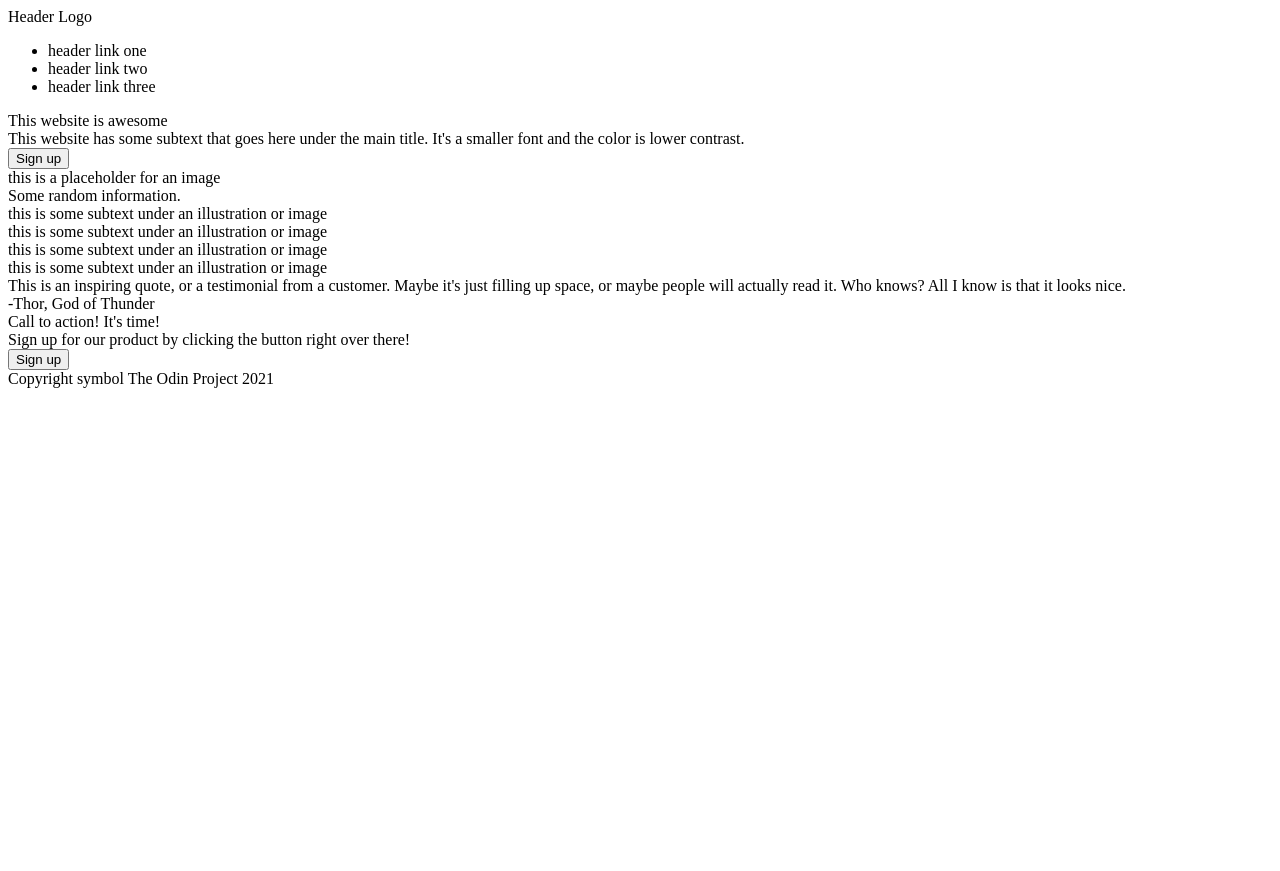
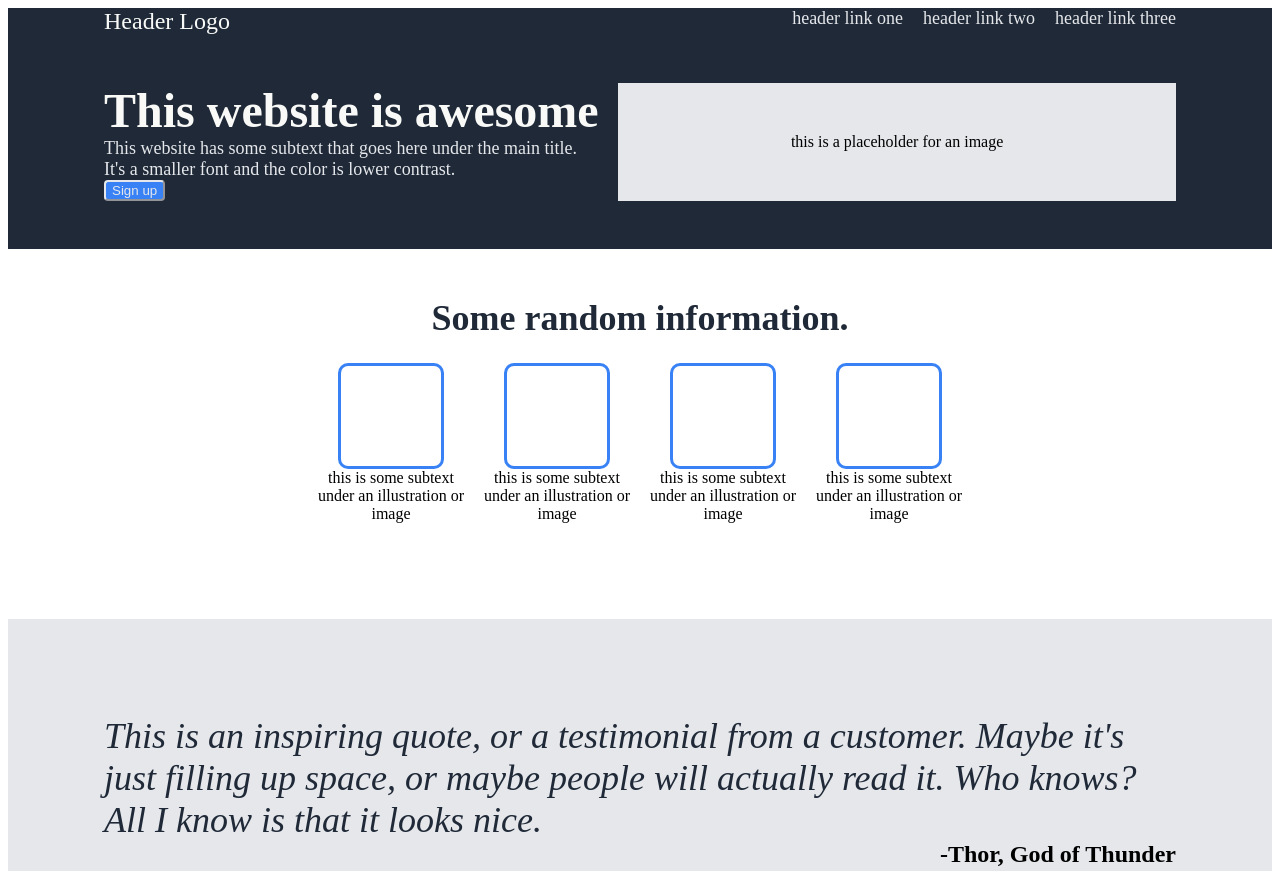
Before and after one commit to mohobson/landing-page, a plain HTML site: page index.html in a window 1280 px wide. Shown: the top 871 px of the page. Before the commit the page ends 800 px from the top, so only its background shows below. Drawn offline with Linux system fonts and the light colour scheme.

Commit message:
good draft

```diff
--- a/index.html
+++ b/index.html
@@ -9,27 +9,27 @@
 </head>
 <body>
     <div class="section1">
-        <div class="header">
-            Header Logo
+        <div class="header1">
+            <div class="logo">Header Logo</div>
             <ul>
                 <li>header link one</li>
                 <li>header link two</li>
                 <li>header link three</li>
             </ul>
         </div>
-        <div class="header-content">
-            <div class="left">
-                <div class="title">
+        <div class="content1">
+            <div class="left1">
+                <div class="title1">
                     This website is awesome
                 </div>
-                <div class="subtext">
+                <div class="subtext1">
                     This website has some subtext that goes
                     here under the main title. It's a smaller
                     font and the color is lower contrast.
                 </div>
                 <button>Sign up</button>
             </div>
-            <div class="right">
+            <div class="right1">
                 this is a placeholder for an image
             </div>
         </div>
@@ -40,26 +40,26 @@
             Some random information.
         </div>
         <div class="cards">
-            <div class="card"></div>
-            <div class="card-text">
+            <div class="container2">
+                <div class="card"></div>
                 this is some subtext under an illustration
                 or image
             </div>
 
-            <div class="card"></div>
-            <div class="card-text">
+            <div class="container2">
+                <div class="card"></div>
                 this is some subtext under an illustration
                 or image
             </div>
 
-            <div class="card"></div>
-            <div class="card-text">
+            <div class="container2">
+                <div class="card"></div>
                 this is some subtext under an illustration
                 or image
             </div>
 
-            <div class="card"></div>
-            <div class="card-text">
+            <div class="container2">
+                <div class="card"></div>
                 this is some subtext under an illustration
                 or image
             </div>
@@ -79,7 +79,7 @@
     </div>
 
     <div class="section4">
-        <div class="left">
+        <div class="left4">
             <div class="title4">
                 Call to action! It's time!
             </div>
@@ -88,13 +88,13 @@
                 button right over there!
             </div>
         </div>
-        <div class="right">
+        <div class="right4">
             <button>Sign up</button>
         </div>
     </div>
 
     <div class="footer">
-        Copyright symbol The Odin Project 2021
+        Copyright &copy The Odin Project 2021
     </div>
 
 </body>
--- a/style.css
+++ b/style.css
@@ -0,0 +1,155 @@
+body {
+    display: flex;
+    flex-direction: column;
+}
+
+.section1 {
+    display: flex;
+    flex-direction: column;
+    background-color: #1F2937;
+    padding: 0 96px;
+}
+
+.header1 {
+    display: flex;
+    justify-content: space-between;
+    color: #F9FAF8;
+    margin-bottom: 48px;
+}
+
+.logo {
+    font-size: 24px;
+}
+
+ul {
+    display: flex;
+    list-style: none;
+    gap: 20px;
+    margin: 0;
+    padding: 0;
+}
+
+.content1 {
+    display: flex;
+    justify-content: space-between;
+    margin-bottom: 48px;
+    gap: 16px;
+}
+
+li, .subtext1 {
+    color: #E5E7EB;
+    font-size: 18px;
+}
+
+.title1 {
+    color: #F9FAF8;
+    font-size: 48px;
+    font-weight: 800;
+}
+
+.right1 {
+    display: flex;
+    justify-content: center;
+    align-items: center;
+    padding: 48px;
+    background-color: #E5E7EB;
+
+    width: 60vw;
+}
+
+.section2 {
+    display: flex;
+    flex-direction: column;
+    background-color: white;
+    align-items: center;
+    padding: 48px;
+    gap: 24px;
+    margin-bottom: 48px;
+}
+
+.title2 {
+    font-size: 36px;
+    font-weight: 800;
+    color: #1F2937;
+}
+
+.cards {
+    display: flex;
+    gap: 16px;
+}
+
+.container2 {
+    display: flex;
+    flex-direction: column;
+    align-items: center;
+    text-align: center;
+    width: 150px;
+}
+
+.card {
+    height: 100px;
+    width: 100px;
+    border-style: solid;
+    border-radius: 10px;
+    border-color: #3882F6;
+}
+
+.section3 {
+    display: flex;
+    flex-direction: column;
+    padding: 96px;
+    background-color: #E5E7EB;
+}
+
+.quote {
+    font-size: 36px;
+    font-style: italic;
+    font-weight: 100;
+    color: #1F2937;
+}
+
+.author {
+    /* align-items: flex-end; */
+    align-self: end;
+    font-weight: 800;
+    font-size: 24px;
+}
+
+.section4 {
+    display: flex;
+    background-color: #3882F6;
+    justify-content: center;
+    align-items: center;
+    margin: 96px;
+    padding: 48px;
+    gap: 48px;
+    border-radius: 10px;
+}
+
+.title4 {
+    font-weight: 800;
+    font-size: 18px;
+    color: #E5E7EB;
+}
+
+.subtext4 {
+    font-weight: 200;
+    font-size: 18px;
+    color: #E5E7EB;
+}
+
+button {
+    border-radius: 4px;
+    background-color: #3882F6;
+    border-color: #E5E7EB;
+    color: #E5E7EB;
+}
+
+.footer {
+    display: flex;
+    justify-content: center;
+    align-items: center;
+    background-color: #1F2937;
+    color: #E5E7EB;
+    padding: 24px;
+}
```
